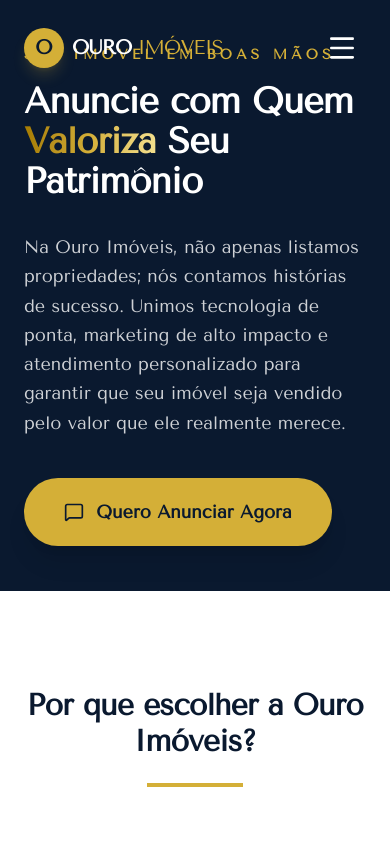
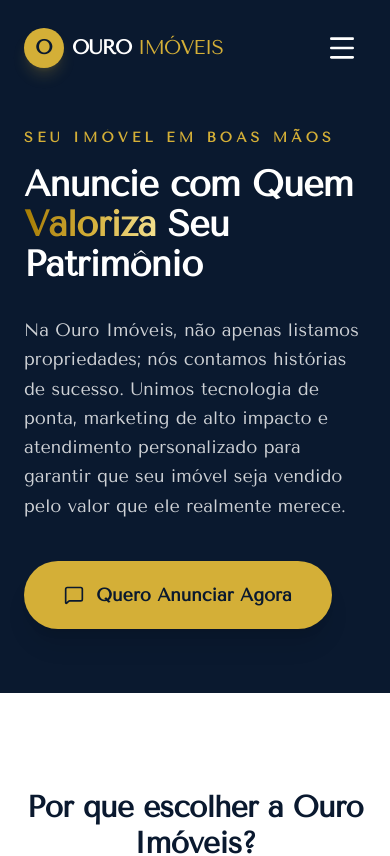
Before and after one commit to moarcy/ouro-imoveis-web, a Next.js app: page /anunciar in a window 390 px wide. Shown: the top 856 px of the page. Built offline with nearby package versions, Linux system fonts and the light colour scheme.

Commit message:
style: fix header overlap on Anunciar page mobile view

```diff
--- a/app/anunciar/page.tsx
+++ b/app/anunciar/page.tsx
@@ -7,8 +7,7 @@
 export default function AnunciarPage() {
   return (
     <div className="flex flex-col min-h-screen">
-      {/* Hero Section */}
-      <section className="relative h-[70vh] flex items-center overflow-hidden bg-navy-primary">
+      <section className="relative min-h-[80vh] lg:min-h-[70vh] flex items-center pt-32 pb-16 lg:py-0 overflow-hidden bg-navy-primary">
         <div className="absolute right-0 top-0 bottom-0 w-1/2 hidden md:block">
           <Image
             src="https://images.unsplash.com/photo-1560250097-0b93528c311a?q=80&w=1974&auto=format&fit=crop" // Professional partner looking photo
```
